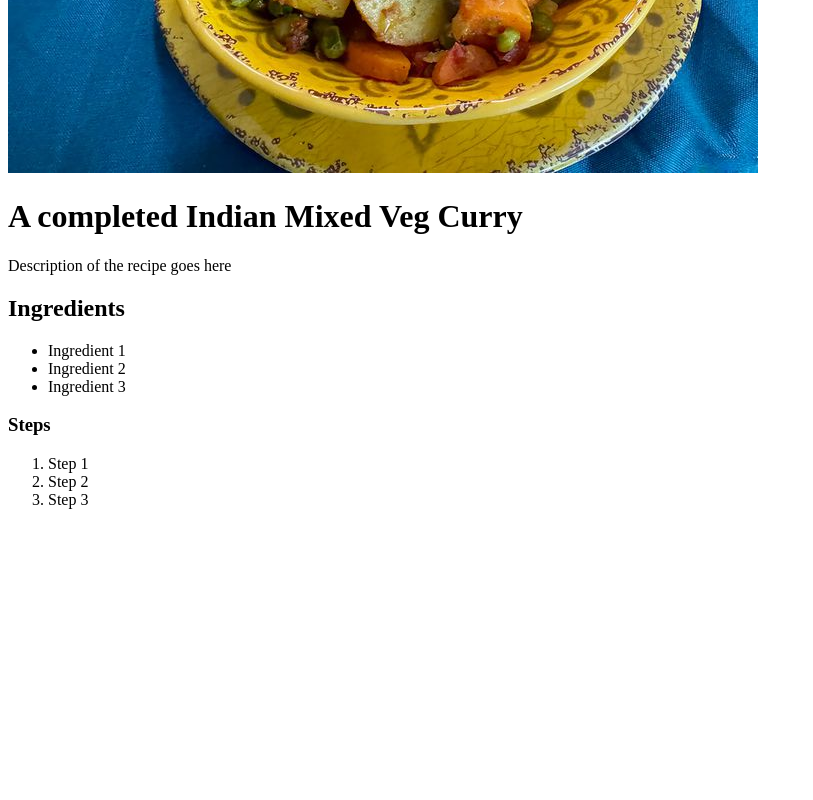
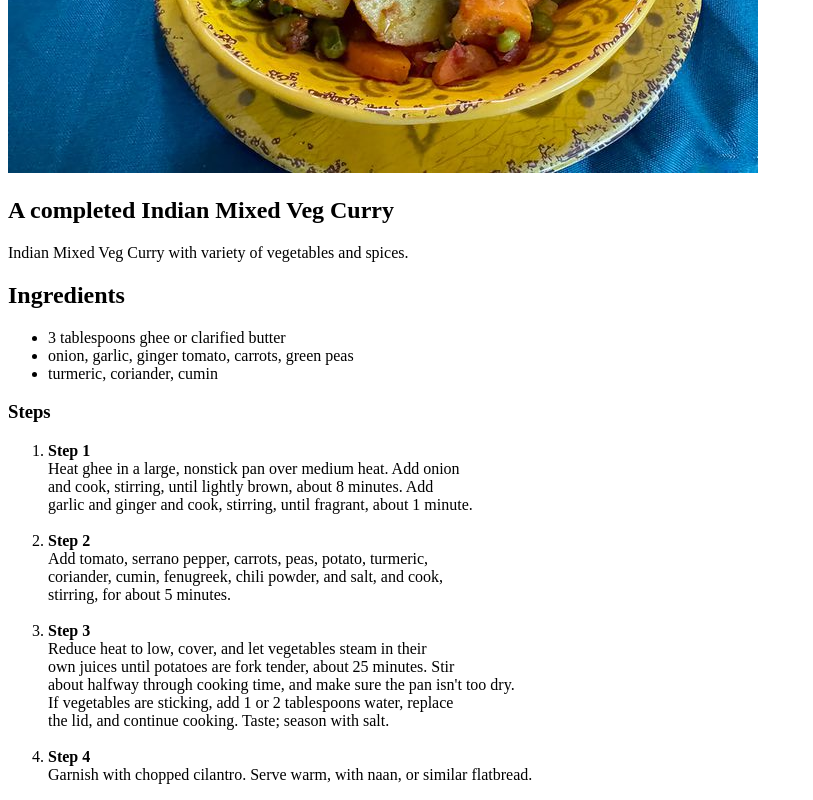
Before and after one commit to Fuadgithub/odin-recipes, a plain HTML site: page recipes/mixed_veg_curry.html in a window 1280 px wide. Shown: the part 496-1296 px from the top of the page, without its empty margins (0-813 px from the left). Before the commit the page ends 1021 px from the top, so only its background shows below. Drawn offline with Linux system fonts and the light colour scheme.

Commit message:
Downloaded banana_pancake.jpg modified index.html to inlclude a link to the pancake recipe. modified mixed_veg_curry.html to add the ingredients and steps. Added pancake.html for the pancake recipe page.

```diff
--- a/recipes/mixed_veg_curry.html
+++ b/recipes/mixed_veg_curry.html
@@ -7,19 +7,20 @@
         <a href="./index.html" target="_blank"> Home </a>
         <h1> Indian Mixed Vegeterian Curry </h1>
         <img src="./curry.jpg"/>
-        <h1> A completed Indian Mixed Veg Curry </h1>
-        <P> Description of the recipe goes here </P>
+        <h2> A completed Indian Mixed Veg Curry </h2>
+        <P> Indian Mixed Veg Curry with variety of vegetables and spices. </P>
         <h2> Ingredients </h2>
             <ul>
-                <li> Ingredient 1 </li>
-                <li> Ingredient 2 </li>
-                <li> Ingredient 3 </li>
+                <li> 3 tablespoons ghee or clarified butter </li>
+                <li> onion, garlic, ginger tomato, carrots, green peas </li>
+                <li> turmeric, coriander, cumin </li>
             </ul>
         <h3> Steps </h3>
             <ol>
-                <li> Step 1 </li>
-                <li> Step 2 </li>
-                <li> Step 3 </li>
+                <li> <b> Step 1 </b> <br> Heat ghee in a large, nonstick pan over medium heat. Add onion <br> and cook, stirring, until lightly brown, about 8 minutes. Add <br> garlic and ginger and cook, stirring, until fragrant, about 1 minute. </li> <br>
+                <li> <b> Step 2 </b> <br> Add tomato, serrano pepper, carrots, peas, potato, turmeric, <br> coriander, cumin, fenugreek, chili powder, and salt, and cook, <br> stirring, for about 5 minutes. </li> <br>
+                <li> <b> Step 3 </b> <br> Reduce heat to low, cover, and let vegetables steam in their <br> own juices until potatoes are fork tender, about 25 minutes. Stir <br> about halfway through cooking time, and make sure the pan isn't too dry. <br> If vegetables are sticking, add 1 or 2 tablespoons water, replace <br> the lid, and continue cooking. Taste; season with salt.</li> <br>
+                <li> <b> Step 4 </b> <br> Garnish with chopped cilantro. Serve warm, with naan, or similar flatbread. </li>
             </ol>
     </body>
 </html>
```
Also changed, not shown: recipes/index.html (+4 -1 lines), recipes/pancake.html (added, +26 -0 lines), recipes/banana_pancake.jpg (added).
